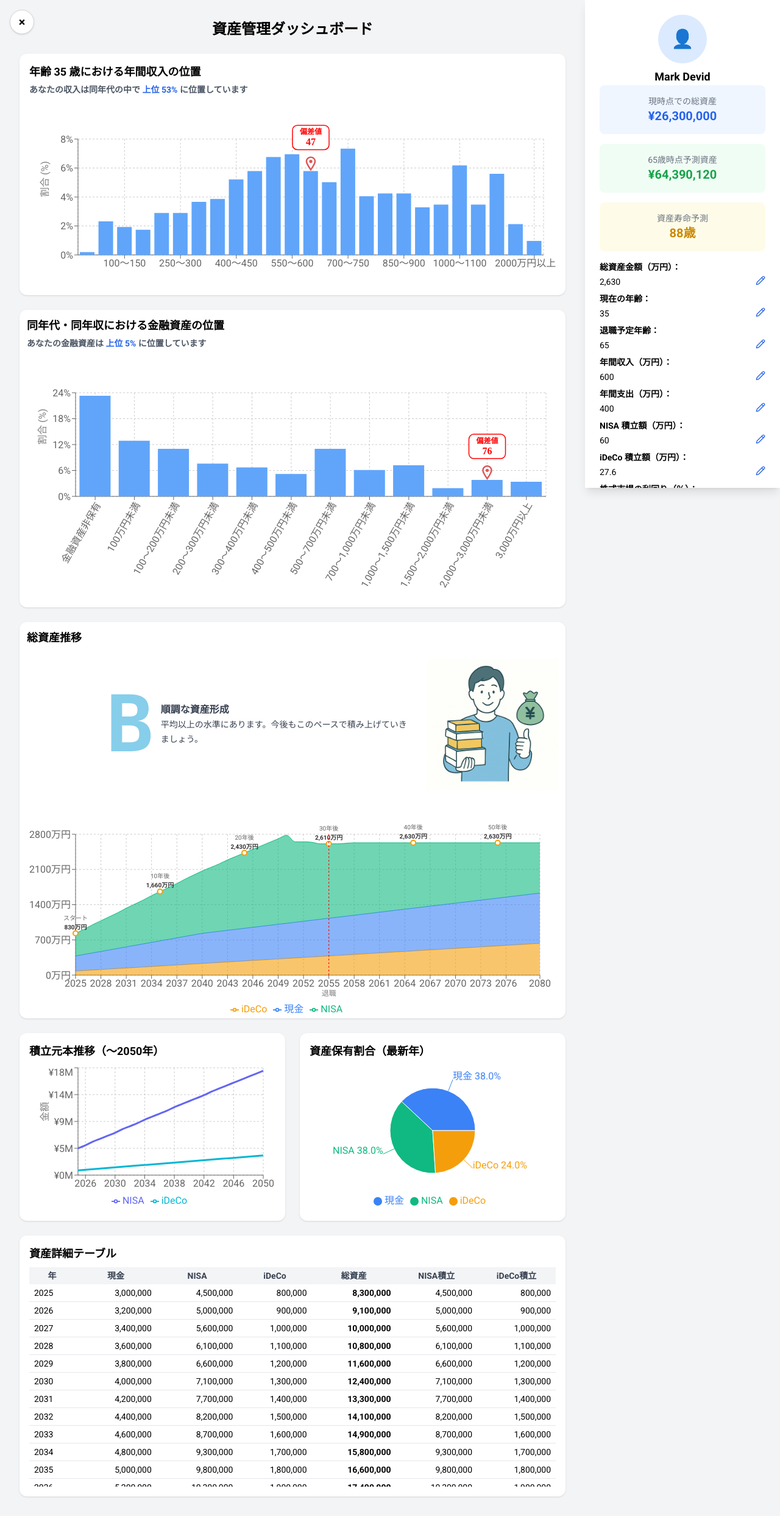
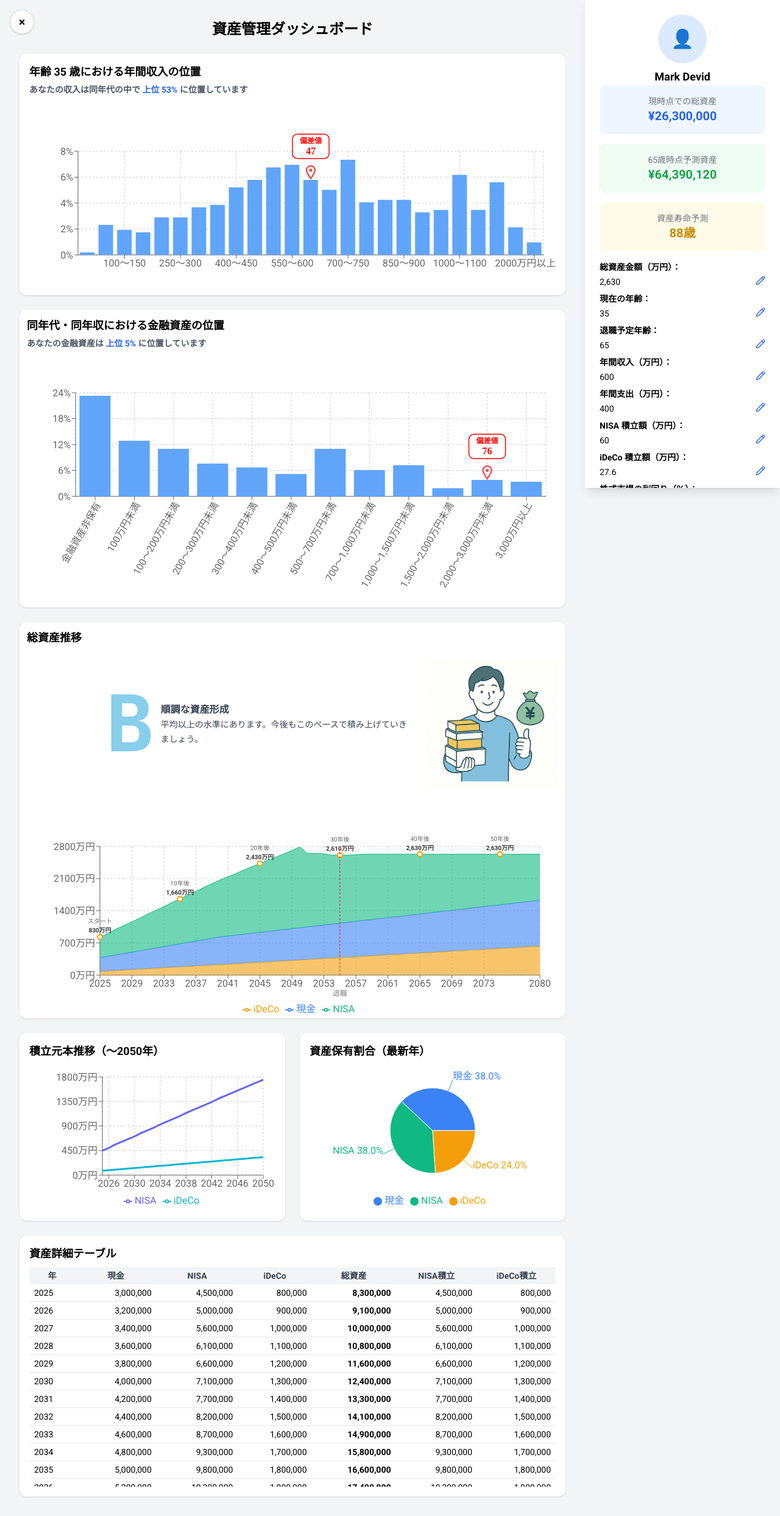
Before and after one commit to HirokiAzuma0420/lifeplansim, a React (Vite) app: page /sample in a window 1280 px wide. Shown: the whole page at 61% size. Built offline with nearby package versions, Linux system fonts and the light colour scheme; a web font is replaced by a local one.

Commit message:
各グラフY軸ラベル周り調整

```diff
--- a/src/components/dashboard/IncomePositionChart.tsx
+++ b/src/components/dashboard/IncomePositionChart.tsx
@@ -137,11 +137,10 @@ export default function IncomePositionChart({ age, income }: IncomePositionChart
         </span>
       </h3>
       <ResponsiveContainer width="100%" height={300}>
-        <BarChart data={chartData} margin={{ top: 60, right: 20, bottom: 20, left: 20 }}>
+        <BarChart data={chartData} margin={{ top: 80, right: 20, bottom: 20, left: 20 }}>
           <CartesianGrid strokeDasharray="3 3" />
           <XAxis dataKey="収入階級" />
           <YAxis
-            label={{ value: '割合 (%)', angle: -90, position: 'insideLeft' }}
             tickFormatter={(tick) => `${tick.toFixed(0)}%`}
           />
           <Tooltip
--- a/src/components/dashboard/InvestmentPrincipalChart.tsx
+++ b/src/components/dashboard/InvestmentPrincipalChart.tsx
@@ -11,15 +11,14 @@ export default function InvestmentPrincipalChart({ enrichedData }: InvestmentPri
       <ResponsiveContainer width="100%" height={240}>
         <LineChart
           data={enrichedData.filter((d) => d.year <= 2050)}
-          margin={{ top: 5, right: 20, left: 20, bottom: 5 }}
+          margin={{ top: 20, right: 20, left: 60, bottom: 5 }}
         >
           <CartesianGrid strokeDasharray="3 3" />
           <XAxis dataKey="year" />
           <YAxis
-            tickFormatter={(v) => `¥${(v / 1_000_000).toFixed(0)}M`}
-            label={{ value: '金額', angle: -90, position: 'insideLeft' }}
+            tickFormatter={(v) => `${(v / 10000).toFixed(0)}万円`}
           />
-          <Tooltip formatter={(v: number) => `¥${v.toLocaleString()}`} />
+          <Tooltip formatter={(v: number) => `${(v / 10000).toLocaleString()}万円`} />
           <Legend />
           <Line type="monotone" dataKey="NISA" stroke="#6366F1" strokeWidth={3} dot={false} />
           <Line type="monotone" dataKey="iDeCo" stroke="#06B6D4" strokeWidth={3} dot={false} />
--- a/src/components/dashboard/SavingsPositionChart.tsx
+++ b/src/components/dashboard/SavingsPositionChart.tsx
@@ -220,7 +220,6 @@ export default function SavingsPositionChart({ age, income, savings }: SavingsPo
           <CartesianGrid strokeDasharray="3 3" />
           <XAxis dataKey="金融資産額" angle={-60} textAnchor="end" height={120} interval={0} />
           <YAxis
-            label={{ value: '割合 (%)', angle: -90, position: 'insideLeft' }}
             tickFormatter={(tick) => `${tick.toFixed(0)}%`}
           />
           <Tooltip
--- a/src/components/dashboard/TotalAssetChart.tsx
+++ b/src/components/dashboard/TotalAssetChart.tsx
@@ -140,7 +140,7 @@ export default function TotalAssetChart({ enrichedData, rankInfo, COLORS, age, r
       </div>
       {/* グラフ本体 */}
       <ResponsiveContainer width="100%" height={350}>
-        <AreaChart data={enrichedData} stackOffset="none" margin={{ top: 60, right: 30, left: 20, bottom: 5 }}>
+        <AreaChart data={enrichedData} stackOffset="none" margin={{ top: 80, right: 30, left: 60, bottom: 5 }}>
           <CartesianGrid strokeDasharray="3 3" />
           <XAxis dataKey="year" interval="preserveStartEnd" />
           <YAxis tickFormatter={(v) => `${Math.round(v / 10000)}万円`} />
```
Also changed, not shown: 1 other file (tests, documents, lock files or other folders).
